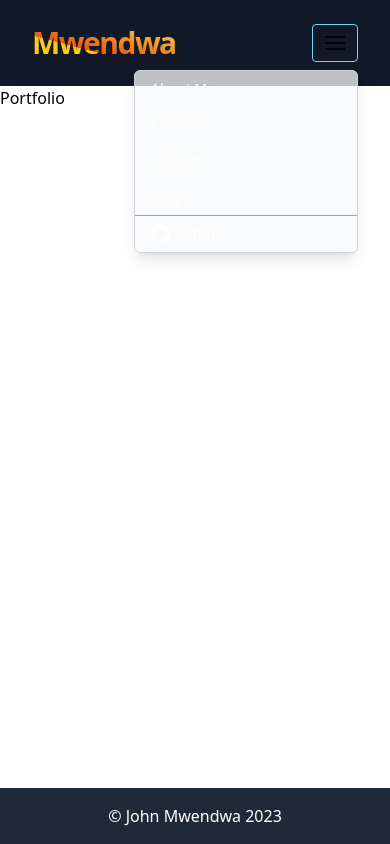
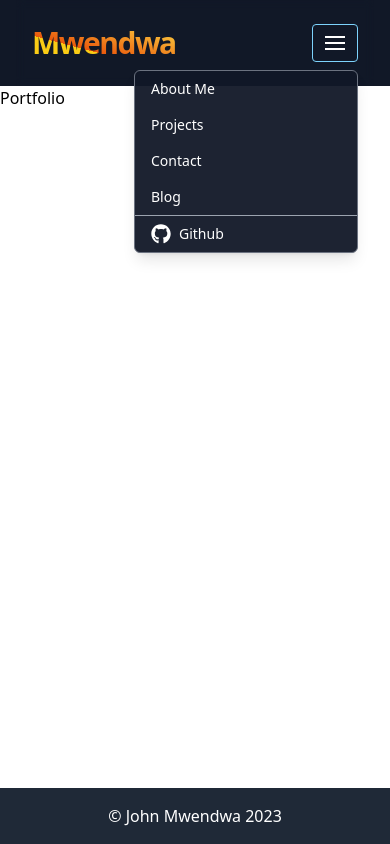
Before and after one commit to JohnMwendwa/portfolio_v2, a Next.js app: page / in a window 390 px wide. Both pictures are taken after a click on the button 335 px from the left and 43 px from the top of the page. Built offline with nearby package versions, Linux system fonts and the light colour scheme.

Commit message:
remove the dark mode classes

```diff
--- a/src/components/MobileNav.tsx
+++ b/src/components/MobileNav.tsx
@@ -10,7 +10,7 @@ interface MobileNavProps {
 const MobileNav = ({ MenuItems }: MobileNavProps) => {
   return (
     <Menu as="div" className="relative sm:hidden">
-      <Menu.Button className="flex items-center px-3 py-2 border rounded border-sky-300 text-black dark:text-sky-200  dark:hover:text-white hover:border-sky-500 focus-visible:ring-2 ">
+      <Menu.Button className="flex items-center px-3 py-2 border rounded border-sky-300 text-white hover:text-sky-200 hover:border-sky-500 focus-visible:ring-2 ">
         <svg
           className="fill-current h-5 w-5"
           viewBox="0 0 20 20"
@@ -31,7 +31,7 @@ const MobileNav = ({ MenuItems }: MobileNavProps) => {
         leaveFrom="transform opacity-100 scale-100"
         leaveTo="transform opacity-0 scale-95"
       >
-        <Menu.Items className="absolute right-0 flex flex-col  mt-2 w-56 bg-opacity-75 origin-top-right rounded-md bg-gray-50 dark:bg-gray-900/95 shadow-lg backdrop-filter backdrop-blur-sm border border-gray-300 dark:border-gray-500 focus:outline-none z-30 text-sm">
+        <Menu.Items className="absolute right-0 flex flex-col  mt-2 w-56 bg-opacity-75 origin-top-right rounded-md bg-gray-900/95 shadow-lg backdrop-filter backdrop-blur-sm border  border-gray-500 focus:outline-none z-30 text-sm">
           {MenuItems.map((item) => (
             <Menu.Item key={item.name}>
               {({ active }) => (
```
